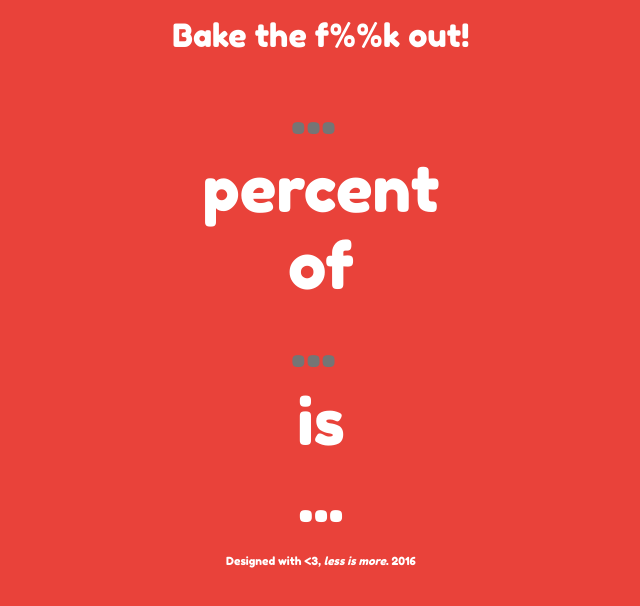
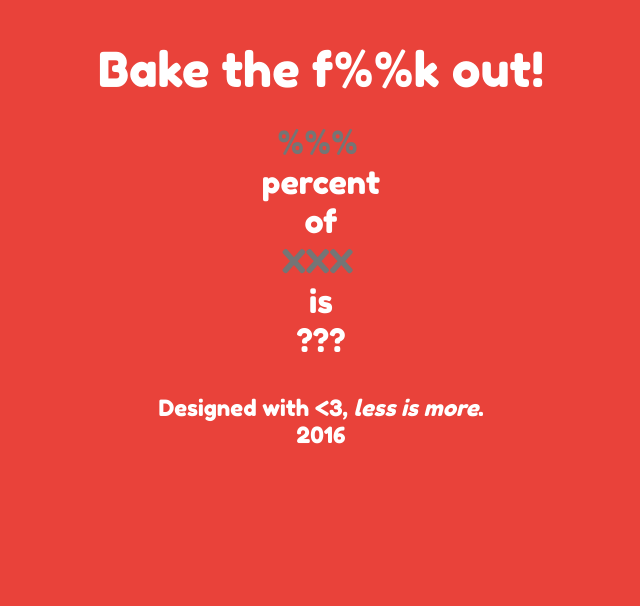
Before and after one commit to giuscri/bake-the-f-k-out, a website: page index.html in a window 1280 px wide. Shown: the whole page, without its empty margins (319-959 px from the left). Drawn offline with Linux system fonts and the light colour scheme.

Commit message:
Get rid of flex boxes

```diff
--- a/css/main.css
+++ b/css/main.css
@@ -6,44 +6,34 @@ html {
     font-family: 'Fredoka One', cursive;
 }
 
-html body section header {
-    font-size: 2em;
-
+html body div.Main {
     text-align: center;
 
     padding: 0.5em;
+
+    margin-left: auto;
+    margin-right: auto;
+
+    width: 70%;
 }
 
-html body section footer {
+html body div.Main header {
+    font-size: 1.5em;
+    padding: 0.5em;
+}
+
+html body div.Main footer {
     font-size: 0.7em;
-
-    text-align: center;
-
     padding: 1.5em;
 }
 
-html body section article {
-    /*width: 100%;*/
-
-    font-size: 4em;
-
-    display: -ms-flexbox;
-    display: flex;
-    flex-direction: column;
+html body div.Main {
+    font-size: 2em;
 }
 
-html body section article div {
-    display: -ms-flex;
-    display: flex;
-    flex-direction: row;
-    justify-content: center;
-
-    text-align: center;
-}
-
-html body section article div input {
+html body div.Main div input {
     background-color: #E9423A;
-    border: None;
+    border: none;
     color: white;
 
     font-family: 'Fredoka One', cursive;
@@ -51,9 +41,12 @@ html body section article div input {
 
     text-align: center;
 
-    /*
     margin-left: auto;
     margin-right: auto;
-    */
-    width: 60%;
+
+    width: 70%;
 }
+
+html body div.Main div input:focus {
+    outline: 0;
+}
--- a/index.html
+++ b/index.html
@@ -1,7 +1,7 @@
 <html>
 <head>
     <meta charset="UTF-8" />
-    <meta name="viewport" content="width=device-width,initial-scale=1.0,maximum-scale=1.0,user-scalable=0" />
+    <meta name="viewport" content="width=device-width,initial-scale=0.8,user-scalable=0" />
 
     <link type="text/css" rel="stylesheet" href="bower_components/normalize-css/normalize.css" />
     <link type="text/css" rel="stylesheet" href="css/main.css" />
@@ -9,13 +9,12 @@
     <script type="application/javascript" src="bower_components/angular/angular.min.js"></script>
     <script type="application/javascript" src="js/main.js"></script>
 </head>
-<body>
-    <section class="Main" ng-app="app" ng-controller="MainCtrl">
-        <header>Bake the f%%k out!</header>
+<body ng-app="app" ng-controller="MainCtrl">
+    <div class="Main">
+        <header><span>Bake the <span>f%%k</span> out!</span></header>
 
-        <article>
             <div>
-                <input ng-model="k" class="k" type="number" placeholder="..." />
+                &nbsp;<input ng-model="k" type="number" placeholder="%%%" />
             </div>
 
             <div>
@@ -23,24 +22,26 @@
             </div>
 
             <div>
-                <span class="of">of</span>
+                <span>of</span>
             </div>
 
             <div>
-                <input ng-model="n" class="n" type="number" placeholder="..."/>
+                &nbsp;<input ng-model="n" type="number" placeholder="XXX" />
             </div>
 
             <div>
-                <span class="is">is</span>
+                <span>is</span>
             </div>
 
             <div>
-                <span class="p">{{isNaN(k) || isNaN(n) ? '...' : round(k/100*n)}}</span>
+                <span>{{isNaN(k) || isNaN(n) ? '???' : round(k/100*n)}}</span>
             </div>
-        </article>
 
-        <footer>Designed with <3, <em>less is more</em>. 2016</footer>
-    </section>
+        <footer>
+            <div>Designed with <3, <em>less is more</em>.</div>
+            <div>2016</div>
+        </footer>
+    </div>
 </body>
 </html>
 <!-- vim: set et ts=4 sw=4: -->
```
